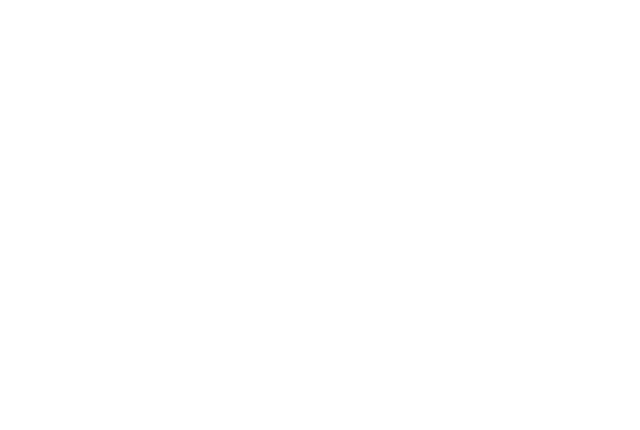
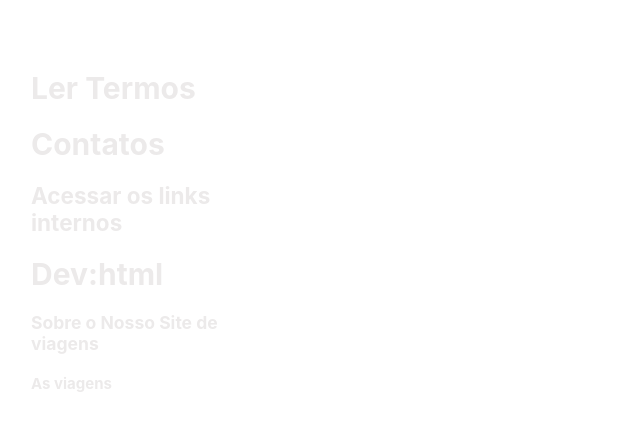
Before and after one commit to SaimonUmp/ProjetoFigma, a plain HTML site: page index2.html in a window 1280 px wide. Shown: the whole page, without its empty margins (0-640 px from the left). Drawn offline with Linux system fonts and the light colour scheme.

Commit message:
Add files via upload

```diff
--- a/index2.html
+++ b/index2.html
@@ -10,23 +10,53 @@
 </head>
 <body>
     <h1>Ler Termos</h1>
+    <h1>Contatos</h1>
     <style>
         body {
           position: absolute;
           width: 311px;
-height: 52px;
-left: 43px;
-top: 29px;
+          height: 152px;
+          left: 23px;
+          top: 50px;
+          position: relative;
+          width: 150px;
 
           font-family: 'Inter';
           font-style: normal;
           font-weight: 700;
           font-size: 15px;
           line-height: 50px;
-color: #FFFFFF;
+          color: #f1dbdb;
+          width: 200px;
+          height: 50px;
+          line-height:normal;
+
+
+
+
+
+
         }
+
+
+
     </style>
 </body>
+<head>
+<link rel="stylesheet" href="style.css">
+</head>
+<body>
+<h2>Acessar os links internos</h2>
+<h1>Dev:html</h1>
+<h3>Sobre o Nosso Site de viagens</h3>
+
+<h4>As viagens</h4>
 
 
+</body>
+
+<header>
+
+</header>
+
 </html>
--- /dev/null
+++ b/style.css
@@ -0,0 +1,8 @@
+body{
+
+font-family: 'Inter';
+font-style: normal;
+color: #eceaea;
+position: 250px;
+width: 230px;
+}
--- a/sytle.css
+++ b/sytle.css
@@ -8,7 +8,7 @@
 }
 
 body {
-        background-image: url(img/1.jpg);
+        background-image: url(img/1.jpg) ;
         background-repeat: no-repeat;
         background-size: cover;
         position: absolute;
```
Also changed, not shown: index.html (+1 -0 lines). Lines whose indentation alone changed are shown as unchanged.
